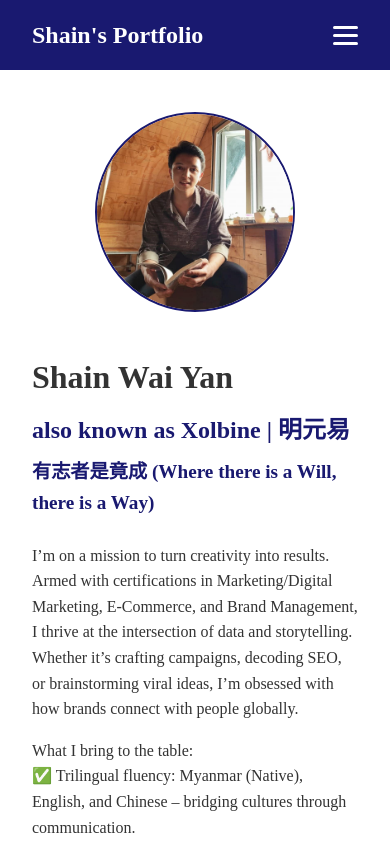
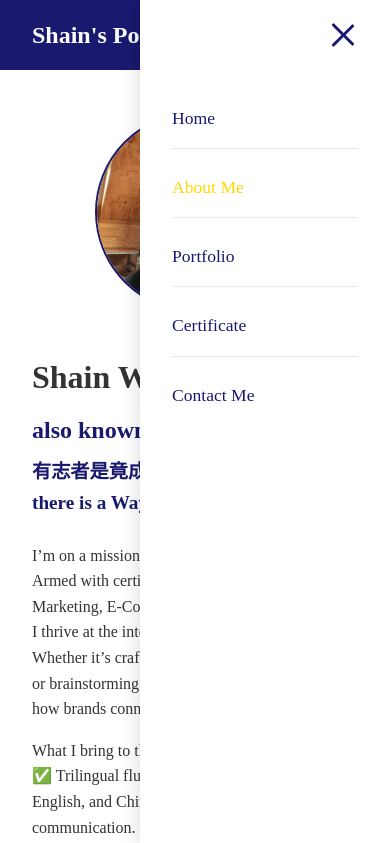
Before and after one commit to Shain-Wai-Yan/personal-web, a plain HTML site: page about.html in a window 390 px wide. Both pictures are taken after a click on the button "Toggle Menu". Shown: the top 843 px of the page. Drawn offline with Linux system fonts and the light colour scheme.

Commit message:
Update JavaScript and CSS files

```diff
--- a/script.js
+++ b/script.js
@@ -1,4 +1,5 @@
-// Smooth scrolling for navigation links, CTA button, and bottom links
+document.addEventListener("DOMContentLoaded", function () {
+  // Smooth scroll for nav links, CTA buttons, bottom links
   document
     .querySelectorAll(".nav a, .cta-btn, .link-bottom")
     .forEach((anchor) => {
@@ -9,11 +10,15 @@ document
           if (target) {
             target.scrollIntoView({ behavior: "smooth" });
           }
+          // Close menu on mobile after clicking a link
+          document.querySelector(".nav").classList.remove("active");
+          document.querySelector(".hamburger").classList.remove("active");
+          document.body.classList.remove("menu-open");
         }
       });
     });
 
-// Button hover effect (mouse-near-button animation)
+  // Hover effect on CTA and bottom links
   document.querySelectorAll(".cta-btn, .link-bottom").forEach((button) => {
     button.addEventListener("mousemove", function (e) {
       const rect = this.getBoundingClientRect();
@@ -24,46 +29,39 @@ document.querySelectorAll(".cta-btn, .link-bottom").forEach((button) => {
     });
   });
 
-// Portfolio Item Hover Effect - Removed Shadow from Mouse Movement
-const portfolioItems = document.querySelectorAll(".portfolio-item");
-
-// Portfolio hover effect (subtle lift and scale)
-portfolioItems.forEach((item) => {
+  // Portfolio hover effect
+  document.querySelectorAll(".portfolio-item").forEach((item) => {
     item.addEventListener("mouseenter", () => {
-    item.style.transform = "translateY(-5px) scale(1.05)"; // Slight lift and scale
+      item.style.transform = "translateY(-5px) scale(1.05)";
     });
-
     item.addEventListener("mouseleave", () => {
-    item.style.transform = "translateY(0) scale(1)"; // Reset the transform on mouse leave
+      item.style.transform = "translateY(0) scale(1)";
     });
   });
 
-// Certificate Carousel Setup
+  // Carousel setup
   const track = document.querySelector(".carousel-track");
   const slides = Array.from(track?.children || []);
   const dotNav = document.querySelector(".carousel-nav");
   let currentIndex = 0;
 
-// Setup dot navigation based on slides count
   function setupDots() {
     if (!dotNav) return;
     dotNav.innerHTML = "";
-  const totalSlides = slides.length;
-  const dotsToShow = totalSlides < 7 ? totalSlides : 7;
-  for (let i = 0; i < dotsToShow; i++) {
+    const total = slides.length;
+    const show = total < 7 ? total : 7;
+    for (let i = 0; i < show; i++) {
       const dot = document.createElement("button");
+      dot.setAttribute("data-slide", i);
       if (i === 0) dot.classList.add("active");
-    dot.setAttribute("data-slide", i);
       dotNav.appendChild(dot);
     }
   }
   setupDots();
 
-// Move to a specific slide
   function moveToSlide(index) {
     if (slides.length === 0) return;
     track.style.transform = `translateX(-${index * 100}%)`;
-  // Update dots
     const dots = dotNav.querySelectorAll("button");
     dots.forEach((dot) => dot.classList.remove("active"));
     const activeDot = dots[index % dots.length];
@@ -71,15 +69,13 @@ function moveToSlide(index) {
     currentIndex = index;
   }
 
-// Auto-play carousel every 5 seconds
   setInterval(() => {
-  let nextIndex = (currentIndex + 1) % slides.length;
+    const nextIndex = (currentIndex + 1) % slides.length;
     moveToSlide(nextIndex);
   }, 5000);
 
-// Dot navigation click event
   if (dotNav) {
-  dotNav.addEventListener("click", function (e) {
+    dotNav.addEventListener("click", (e) => {
       if (e.target.tagName === "BUTTON") {
         const index = parseInt(e.target.getAttribute("data-slide"));
         moveToSlide(index);
@@ -87,25 +83,22 @@ if (dotNav) {
     });
   }
 
-// Arrow navigation for carousel
   const prevArrow = document.querySelector(".carousel-prev");
   const nextArrow = document.querySelector(".carousel-next");
-
   if (prevArrow) {
     prevArrow.addEventListener("click", () => {
-    let prevIndex = (currentIndex - 1 + slides.length) % slides.length;
-    moveToSlide(prevIndex);
+      const prev = (currentIndex - 1 + slides.length) % slides.length;
+      moveToSlide(prev);
+    });
+  }
+  if (nextArrow) {
+    nextArrow.addEventListener("click", () => {
+      const next = (currentIndex + 1) % slides.length;
+      moveToSlide(next);
     });
   }
 
-if (nextArrow) {
-  nextArrow.addEventListener("click", () => {
-    let nextIndex = (currentIndex + 1) % slides.length;
-    moveToSlide(nextIndex);
-  });
-}
-
-// Contact form submission (demo)
+  // Contact form
   const contactForm = document.getElementById("contactForm");
   if (contactForm) {
     contactForm.addEventListener("submit", function (e) {
@@ -117,18 +110,18 @@ if (contactForm) {
     });
   }
 
-// Hamburger Menu Toggle
+  // Off-canvas Hamburger Menu
   const hamburger = document.querySelector(".hamburger");
   const navMenu = document.querySelector(".nav");
-
   if (hamburger && navMenu) {
     hamburger.addEventListener("click", () => {
-    navMenu.classList.toggle("nav-active");
+      hamburger.classList.toggle("active");
+      navMenu.classList.toggle("active");
+      document.body.classList.toggle("menu-open");
     });
   }
 
-// Button color change for active page
-const menuLinks = document.querySelectorAll(".nav a");
+  // Highlight active section
   const menuItems = {
     home: document.getElementById("home-link"),
     about: document.getElementById("about-link"),
@@ -136,27 +129,45 @@ const menuItems = {
     certificates: document.getElementById("certificates-link"),
   };
 
-document.addEventListener("DOMContentLoaded", () => {
   const path = window.location.pathname;
+  Object.values(menuItems).forEach((link) => {
+    if (link) link.style.backgroundColor = "#191970";
+  });
+
   if (path.includes("portfolio")) {
     menuItems.portfolio.style.backgroundColor = "gold";
-    menuItems.home.style.backgroundColor = "#191970"; // Reset other menu items
-    menuItems.about.style.backgroundColor = "#191970";
-    menuItems.certificates.style.backgroundColor = "#191970";
   } else if (path.includes("certificates")) {
     menuItems.certificates.style.backgroundColor = "gold";
-    menuItems.home.style.backgroundColor = "#191970";
-    menuItems.about.style.backgroundColor = "#191970";
-    menuItems.portfolio.style.backgroundColor = "#191970";
   } else if (path.includes("about")) {
     menuItems.about.style.backgroundColor = "gold";
-    menuItems.home.style.backgroundColor = "#191970";
-    menuItems.portfolio.style.backgroundColor = "#191970";
-    menuItems.certificates.style.backgroundColor = "#191970";
   } else {
     menuItems.home.style.backgroundColor = "gold";
-    menuItems.about.style.backgroundColor = "#191970";
-    menuItems.portfolio.style.backgroundColor = "#191970";
-    menuItems.certificates.style.backgroundColor = "#191970";
   }
 });
+
+// Add this to your existing JavaScript to ensure the menu-open class is properly managed
+
+// Function to ensure menu-open class is removed in desktop view
+function checkViewportAndCleanup() {
+  if (
+    window.innerWidth > 768 &&
+    document.body.classList.contains("menu-open")
+  ) {
+    document.body.classList.remove("menu-open");
+
+    // Also ensure hamburger and nav are reset
+    const hamburger = document.querySelector(".hamburger");
+    const nav = document.querySelector(".nav");
+
+    if (hamburger) hamburger.classList.remove("active");
+    if (nav) nav.classList.remove("active");
+  }
+}
+
+// Run on page load
+document.addEventListener("DOMContentLoaded", () => {
+  checkViewportAndCleanup();
+
+  // Also run when window is resized
+  window.addEventListener("resize", checkViewportAndCleanup);
+});
--- a/style.css
+++ b/style.css
@@ -54,21 +54,158 @@ ul {
   font-weight: bold;
 }
 
-/* Hamburger Menu */
+/* ============================
+   Hamburger Button Styling - FIXED VERSION
+   ============================ */
+
+/* Make sure the hamburger is visible on mobile */
+@media (max-width: 768px) {
+  /* Force the hamburger to display on mobile */
   .hamburger {
-  display: none;
+    display: flex !important; /* Use !important to override any other styles */
     flex-direction: column;
-  gap: 5px;
+    justify-content: space-between;
+    width: 30px;
+    height: 24px;
     background: none;
     border: none;
     cursor: pointer;
+    padding: 0;
+    z-index: 1100;
+    position: relative; /* Ensure it's positioned properly */
   }
 
+  /* Hamburger bars style - WHITE initially */
   .hamburger .bar {
-  width: 25px;
+    display: block;
+    width: 100%;
     height: 3px;
-  background-color: #fff;
+    background-color: #fff !important; /* WHITE bars initially */
     border-radius: 2px;
+    transition: transform 0.3s ease, opacity 0.3s ease,
+      background-color 0.3s ease;
+    transform-origin: center;
+  }
+
+  /* When active, transform to form an X with balanced arms AND change color to midnight blue */
+  .hamburger.active .bar {
+    background-color: #191970 !important; /* Change to MIDNIGHT BLUE when active */
+  }
+
+  .hamburger.active .bar:nth-child(1) {
+    transform: translateY(10px) rotate(45deg);
+  }
+  .hamburger.active .bar:nth-child(2) {
+    opacity: 0;
+  }
+  .hamburger.active .bar:nth-child(3) {
+    transform: translateY(-10px) rotate(-45deg);
+  }
+
+  /* Mobile navigation menu styling */
+  .nav {
+    display: none; /* Initially hidden */
+    position: fixed;
+    top: 0;
+    right: -100%; /* Start off-screen to the right */
+    width: 33%; /* Take up one-third of the screen width */
+    height: 100vh;
+    background-color: #fff; /* White background */
+    color: #191970; /* Midnight blue text */
+    padding: 80px 1rem 1rem; /* Add padding at the top for the header */
+    transition: right 0.3s ease; /* Smooth transition */
+    z-index: 1000;
+    box-shadow: -5px 0 15px rgba(0, 0, 0, 0.1); /* Lighter shadow for white background */
+  }
+
+  /* When the nav has 'active' class, slide it in from the right */
+  .nav.active {
+    display: block;
+    right: 0; /* Slide in to visible area */
+  }
+
+  .nav ul {
+    flex-direction: column;
+    gap: 1.5rem;
+    width: 100%;
+    padding: 1rem;
+  }
+
+  .nav li {
+    width: 100%;
+    text-align: left;
+    border-bottom: 1px solid rgba(25, 25, 112, 0.1); /* Lighter border with midnight blue */
+    padding-bottom: 0.5rem;
+  }
+
+  .nav li:last-child {
+    border-bottom: none;
+  }
+
+  .nav li a {
+    display: block;
+    padding: 0.5rem 0;
+    font-size: 1.1rem;
+    color: #191970 !important; /* Force midnight blue text with !important */
+    transition: color 0.3s ease;
+  }
+
+  /* Active and hover states - gold color */
+  .nav li a:hover,
+  .nav li a:active,
+  .nav li a.active {
+    color: #ffd700 !important; /* Force gold color on hover/active with !important */
+  }
+
+  /* Fix for random dots - remove any potential pseudo-elements */
+  .nav::before,
+  .nav::after {
+    display: none !important; /* Remove any pseudo-elements that might be causing dots */
+  }
+
+  /* Add overlay when menu is open - but fix to prevent dots */
+  body.menu-open::before {
+    content: "";
+    position: fixed;
+    top: 0;
+    left: 0;
+    width: 100%;
+    height: 100%;
+    background-color: rgba(0, 0, 0, 0.3);
+    z-index: 999; /* Below the menu but above other content */
+  }
+
+  /* Make sure the menu is still usable on very small screens */
+  @media (max-width: 480px) {
+    .nav {
+      width: 250px; /* Set a minimum width in pixels for very small screens */
+    }
+  }
+}
+/* Fix for the random white dot in desktop mode */
+
+/* First, ensure the body.menu-open::before is only applied in mobile view */
+body.menu-open::before {
+  display: none; /* Hide by default */
+}
+/* Additional fix to ensure no other pseudo-elements are causing issues */
+.nav::before,
+.nav::after,
+.hamburger::before,
+.hamburger::after {
+  display: none !important;
+}
+/* Fix for any potential positioning issues */
+.hamburger {
+  position: relative;
+  z-index: 1100;
+}
+
+/* Ensure the hamburger is only visible on mobile */
+@media (min-width: 769px) {
+  .hamburger {
+    display: none !important;
+  }
 }
 
 /* Navigation Menu */
```
Lines whose indentation alone changed are shown as unchanged.
